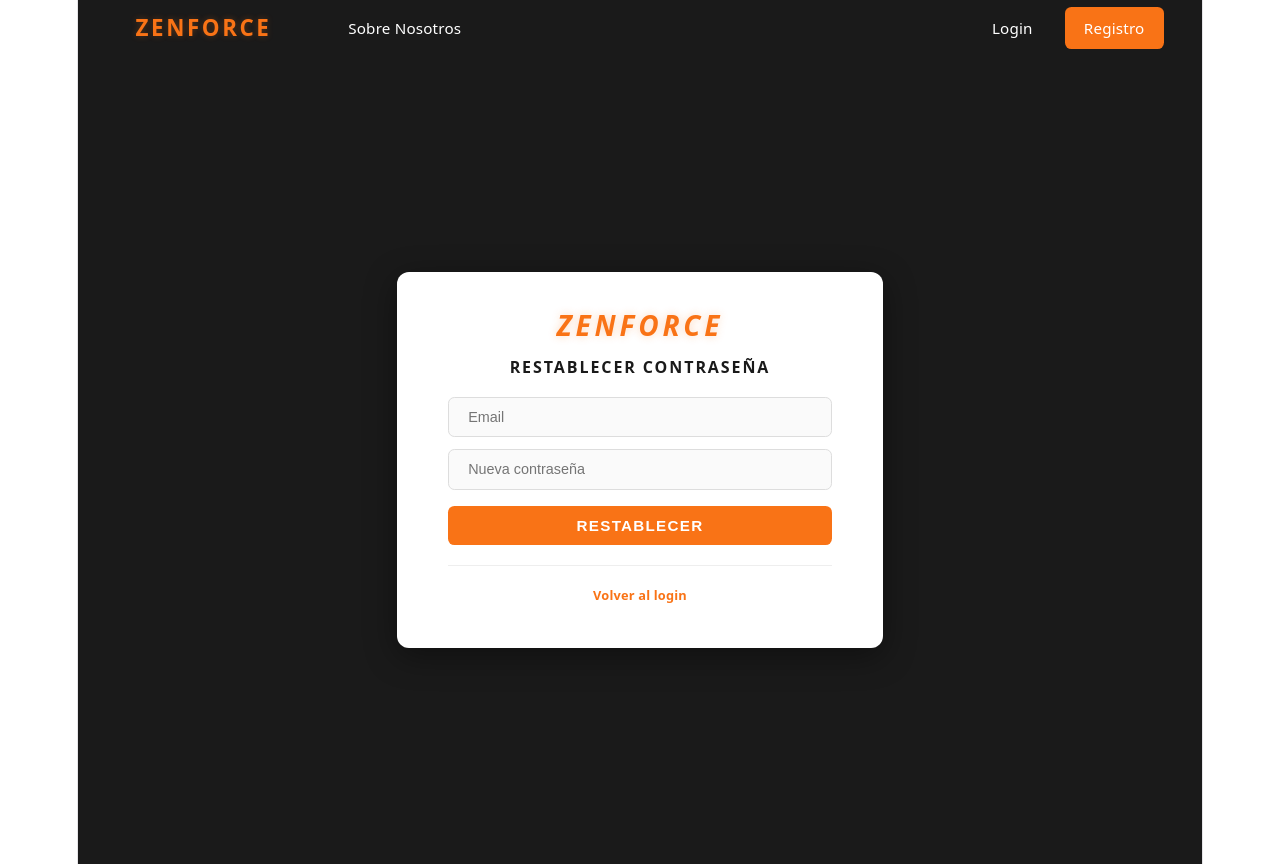
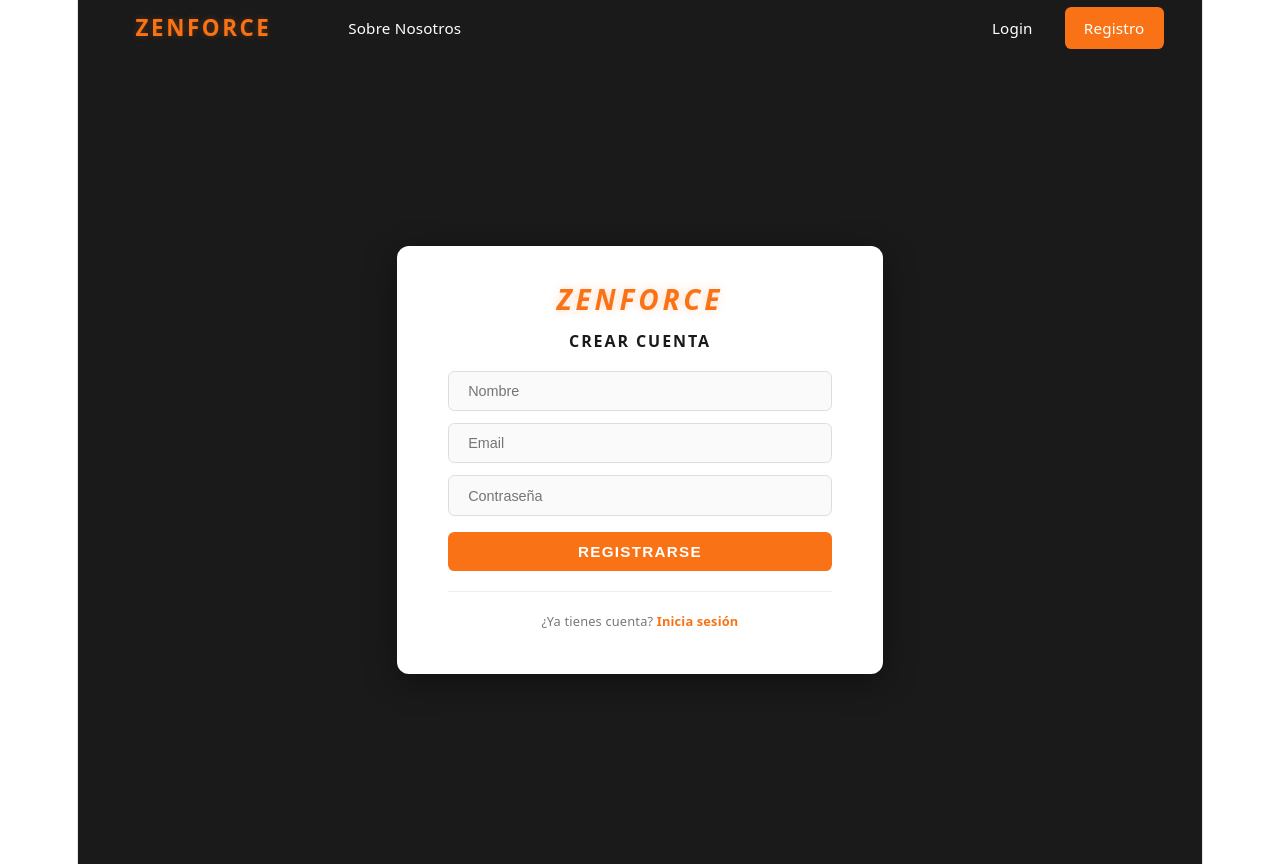
Before and after one commit to alegimlop/ZenForce, a React (Vite) app in the folder frontend/: page /registro in a window 1280 px wide. Built offline with nearby package versions, Linux system fonts and the light colour scheme.

Commit message:
reestablecer codigo de registro.jsx debido a un fallo al refactorizar

```diff
--- a/frontend/src/pages/registro.jsx
+++ b/frontend/src/pages/registro.jsx
@@ -1,21 +1,22 @@
 import { useState } from 'react'
-import { Link } from 'react-router-dom'
-import axios from 'axios'
+import { registroService } from '../services/auth'
+import { Link, useNavigate } from 'react-router-dom'
 import '../styles/Auth.css'
-import API_URL from '../config'
 
-function RestablecerPassword() {
+function Registro() {
+    const [nombre, setNombre] = useState('')
     const [email, setEmail] = useState('')
-    const [passwordNueva, setPasswordNueva] = useState('')
-    const [mensaje, setMensaje] = useState('')
+    const [password, setPassword] = useState('')
+    const [error, setError] = useState('')
+    const navigate = useNavigate()
 
     const handleSubmit = async (e) => {
         e.preventDefault()
         try {
-            await axios.put(`${API_URL}/perfil/restablecer`, { email, passwordNueva })
-            setMensaje('Contraseña restablecida correctamente')
-        } catch {
-            setMensaje('Email no encontrado')
+            await registroService(nombre, email, password)
+            navigate('/login')
+        } catch (err) {
+            setError('Error al registrar usuario')
         }
     }
 
@@ -23,8 +24,15 @@ function RestablecerPassword() {
         <div className="contenedor-auth">
             <div className="tarjeta-auth">
                 <h1 className="titulo-auth">ZENFORCE</h1>
-                <h2 className="subtitulo-auth">Restablecer contraseña</h2>
+                <h2 className="subtitulo-auth">Crear cuenta</h2>
+                {error && <p className="error-auth">{error}</p>}
                 <form className="formulario-auth" onSubmit={handleSubmit}>
+                    <input
+                        type="text"
+                        placeholder="Nombre"
+                        value={nombre}
+                        onChange={(e) => setNombre(e.target.value)}
+                    />
                     <input
                         type="email"
                         placeholder="Email"
@@ -33,19 +41,18 @@ function RestablecerPassword() {
                     />
                     <input
                         type="password"
-                        placeholder="Nueva contraseña"
-                        value={passwordNueva}
-                        onChange={(e) => setPasswordNueva(e.target.value)}
+                        placeholder="Contraseña"
+                        value={password}
+                        onChange={(e) => setPassword(e.target.value)}
                     />
-                    <button type="submit" className="boton-auth">Restablecer</button>
+                    <button type="submit" className="boton-auth">Registrarse</button>
                 </form>
-                {mensaje && <p className={mensaje.includes('correctamente') ? 'mensaje-ok-auth' : 'error-auth'}>{mensaje}</p>}
                 <div className="enlaces-auth">
-                    <p><Link to="/login">Volver al login</Link></p>
+                    <p>¿Ya tienes cuenta? <Link to="/login">Inicia sesión</Link></p>
                 </div>
             </div>
         </div>
     )
 }
 
-export default RestablecerPassword
+export default Registro
```
